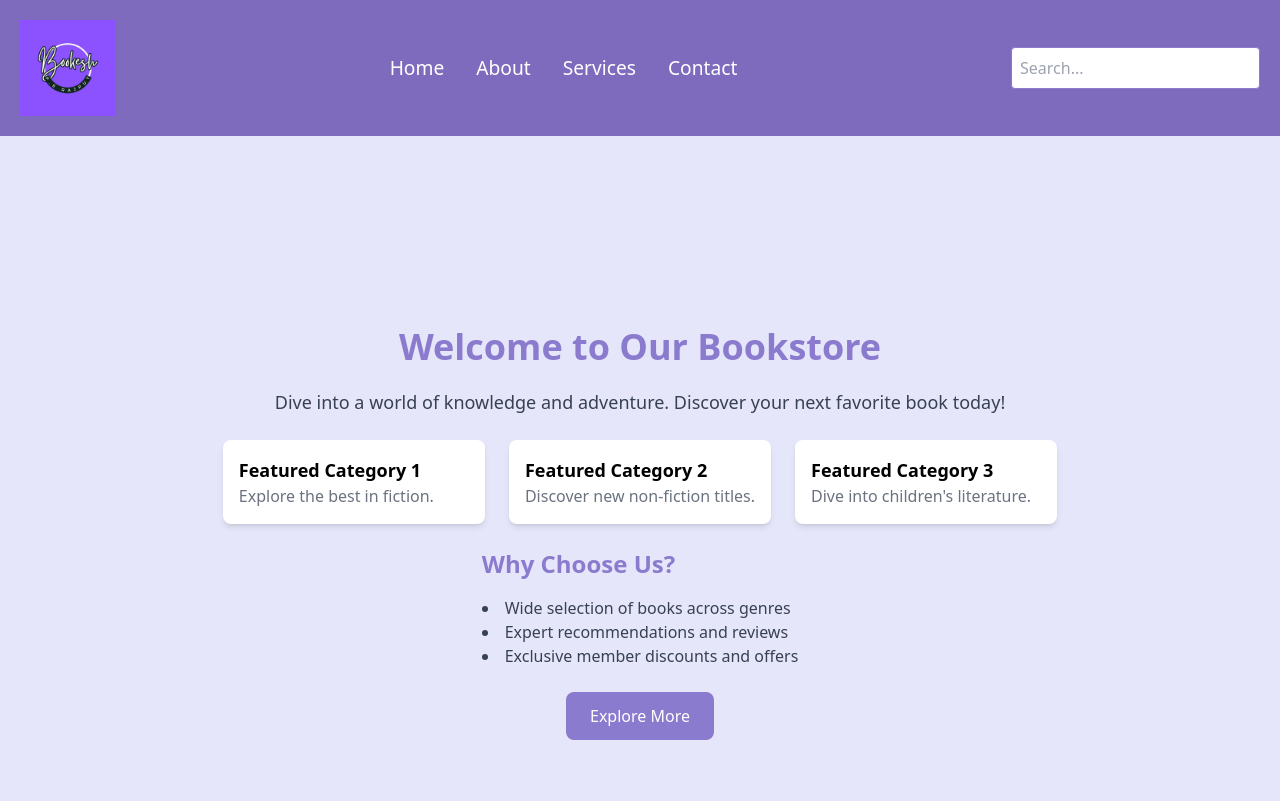
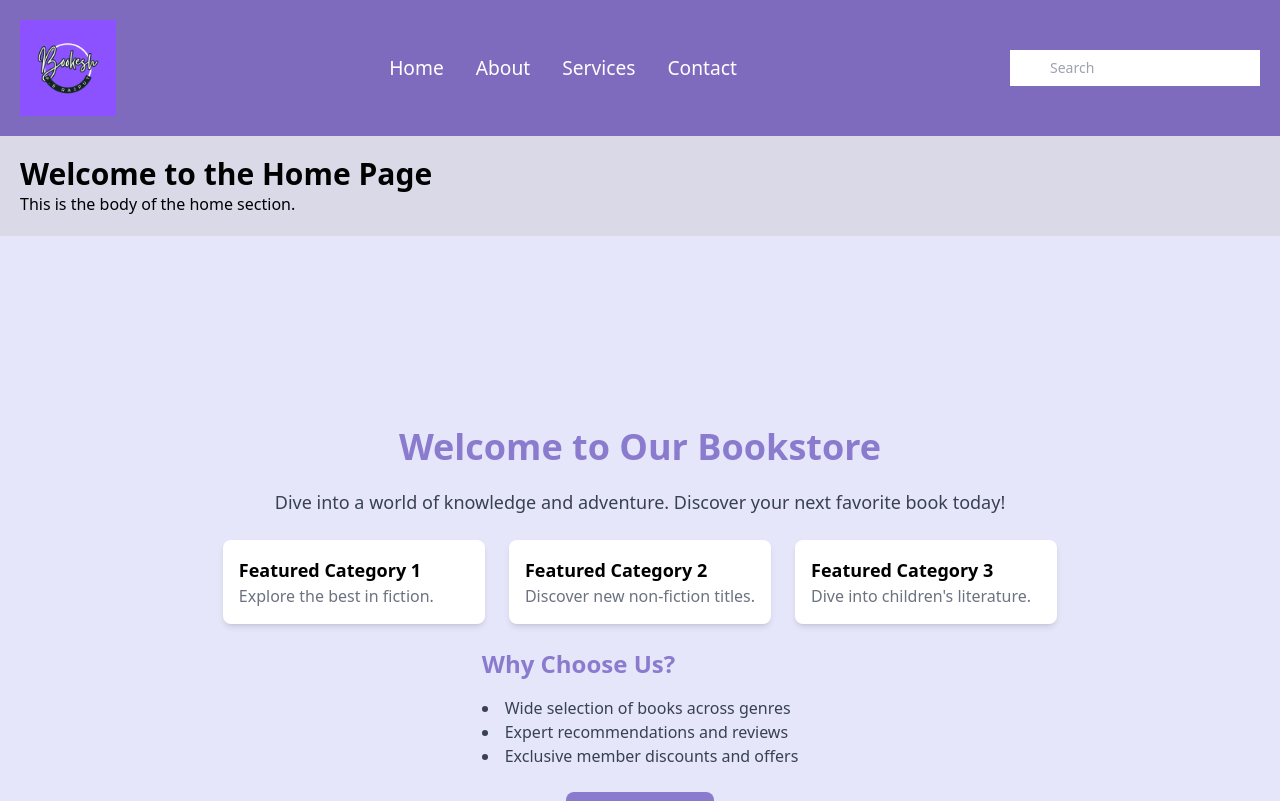
Before and after one commit to dev-paresh/react-learning-project, a React (Create React App) app: page / in a window 1280 px wide. Shown: the top 801 px of the page. Built offline with nearby package versions, Linux system fonts and the light colour scheme.

Commit message:
Router initialized for nav bar section

```diff
--- a/src/App.js
+++ b/src/App.js
@@ -1,16 +1,27 @@
 import './App.css';
+import { BrowserRouter as Router, Routes, Route } from 'react-router-dom';
 import { Header } from './components/Header';
 import { Footer } from './components/Footer';
-import { Body } from './components/Body';
-export default function App() {
+// import { Body } from './components/Body';
+import { Home } from './components/Home';
+import { About } from './components/About';
+import { Service } from './components/Service';
+import { Contact } from './components/Contact';
+const App = () => {
   return (
-    <>
+    <Router>
       <Header />
-      <Body />
+
+      <Routes>
+        <Route path="/" element={<Home />} />
+        <Route path="/home" element={<Home />} />
+        <Route path="/about" element={<About />} />
+        <Route path="/services" element={<Service />} />
+        <Route path="/contact" element={<Contact />} />
+      </Routes>
       <Footer />
-    </>
+    </Router>
+  );
+};
 
-
-
-  );
-}
+export default App;
--- a/src/components/Header.js
+++ b/src/components/Header.js
@@ -1,3 +1,4 @@
+import { Link } from 'react-router-dom';
 import logo from "../assets/logo.png";
 
 export const Header = () => {
@@ -9,26 +10,22 @@ export const Header = () => {
       <nav className="flex-grow">
         <ul className="flex justify-center space-x-8">
           <li className="nav-item">
-            <a href="#home" className="text-white hover:text-lavender-300 transition duration-300 transform hover:scale-105">Home</a>
+            <Link to="/home" className="text-white hover:text-lavender-300 transition duration-300 transform hover:scale-105">Home</Link>
           </li>
           <li className="nav-item">
-            <a href="#about" className="text-white hover:text-lavender-300 transition duration-300 transform hover:scale-105">About</a>
+            <Link to="/about" className="text-white hover:text-lavender-300 transition duration-300 transform hover:scale-105">About</Link>
           </li>
           <li className="nav-item">
-            <a href="#services" className="text-white hover:text-lavender-300 transition duration-300 transform hover:scale-105">Services</a>
+            <Link to="/services" className="text-white hover:text-lavender-300 transition duration-300 transform hover:scale-105">Services</Link>
           </li>
           <li className="nav-item">
-            <a href="#contact" className="text-white hover:text-lavender-300 transition duration-300 transform hover:scale-105">Contact</a>
+            <Link to="/contact" className="text-white hover:text-lavender-300 transition duration-300 transform hover:scale-105">Contact</Link>
           </li>
         </ul>
       </nav>
       <div className="search-container">
-        <input
-          type="text"
-          placeholder="Search..."
-          className="p-2 border border-lavender-600 rounded  text-white placeholder-gray-400 focus:outline-none focus:ring-2 focus:ring-lavender-300"
-        />
+        < input type="search" placeholder="Search" className="w-full p-2 pl-10 text-sm text-gray-700" />
       </div>
     </div>
   );
-}
+};
```
